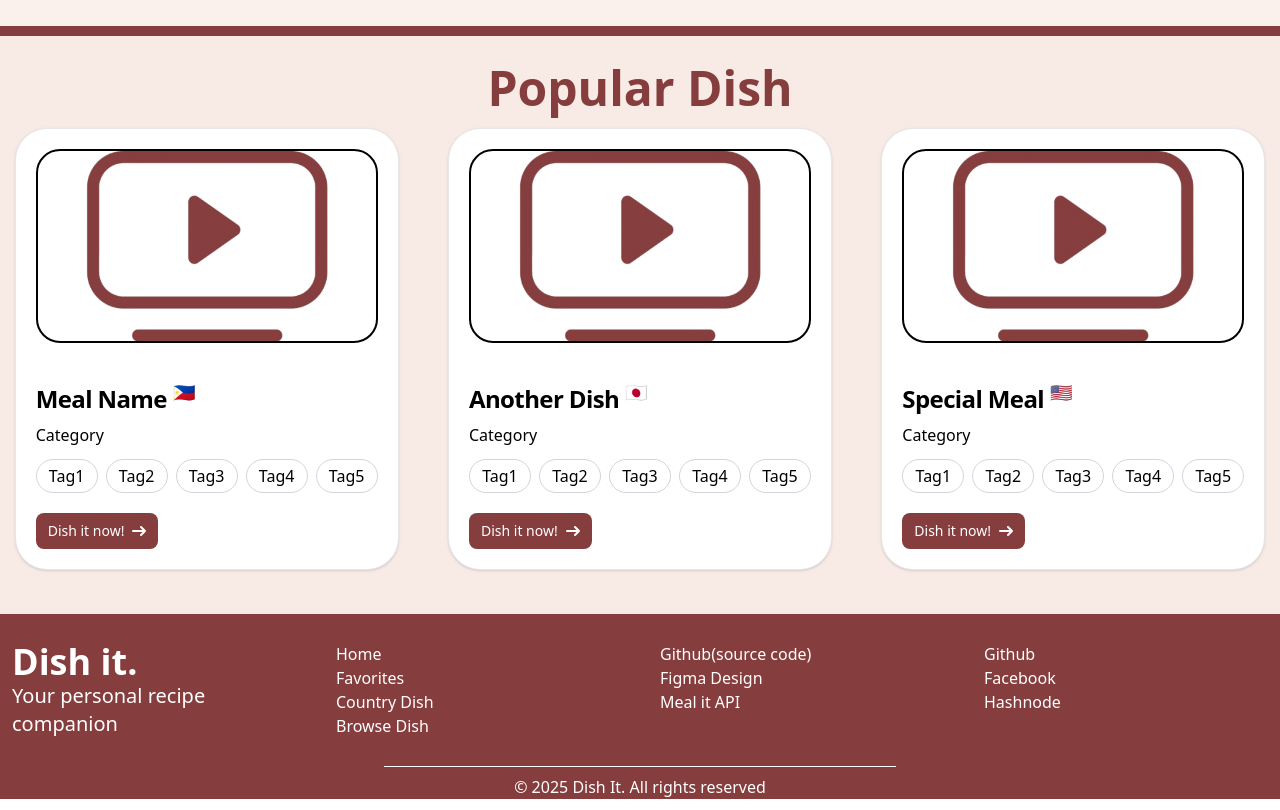
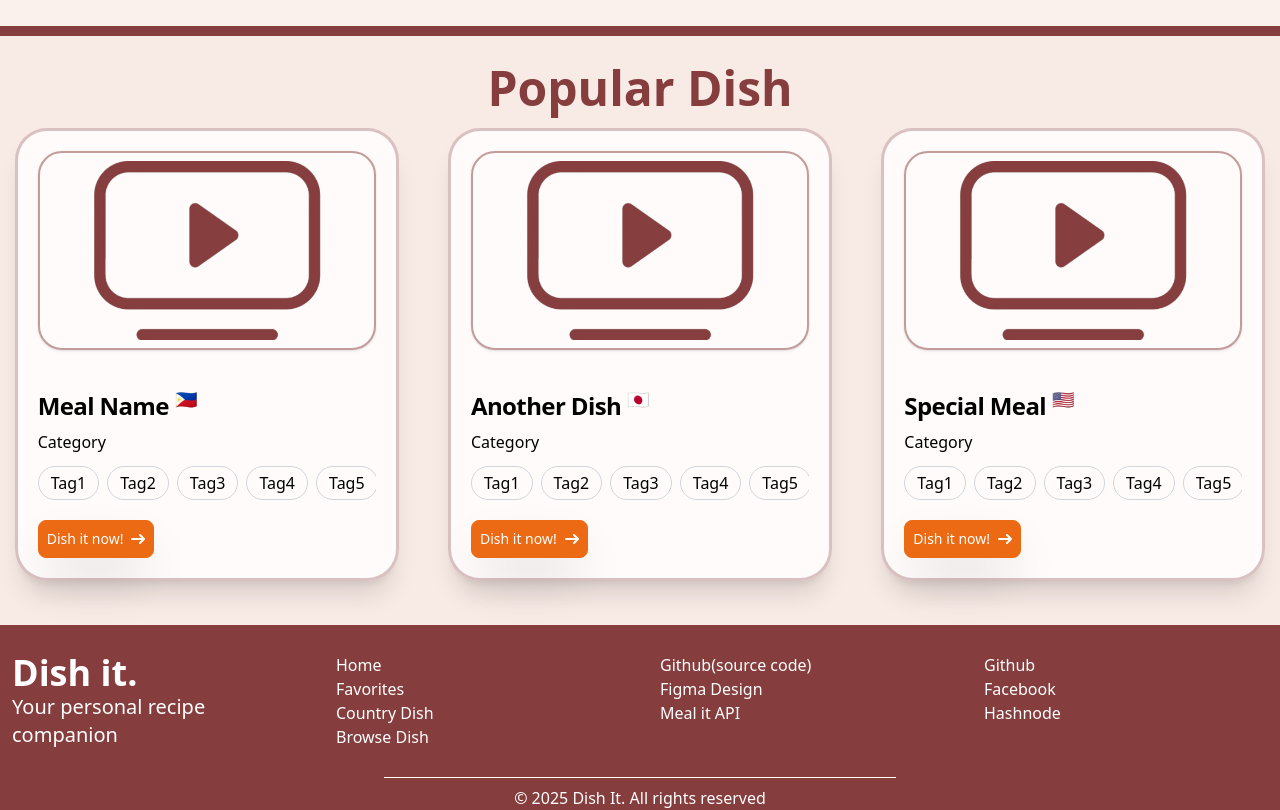
Before and after one commit to Matthew-act546/Dish-It, a React (Vite) app: page / in a window 1280 px wide. Shown: the part 1560-2370 px from the top of the page. Built offline with nearby package versions, Linux system fonts and the light colour scheme.

Commit message:
fix buttons

```diff
--- a/src/components/Home.jsx
+++ b/src/components/Home.jsx
@@ -26,7 +26,7 @@ export default function Home() {
               {/* Search Button */}
               <button
                 type="submit"
-                className="btn-accent ml-2"
+                className="btn-accent py-3 px-4  ml-2"
               >
                 <svg
                   className="w-4 h-4 mr-2"
@@ -63,7 +63,7 @@ export default function Home() {
           <br />
           <button
             type="button"
-            className="btn-accent h-[3rem]">
+            className="btn-accent py-3 px-4  h-[3rem]">
             Browse dish
           </button>
         </div>
--- a/src/components/Popular.jsx
+++ b/src/components/Popular.jsx
@@ -39,9 +39,9 @@ export default function Popular() {
             {dishes.map((dish) => (
               <div
                 key={dish.id}
-                className="max-w-sm w-full bg-white border border-gray-200 rounded-4xl shadow-sm"
+                className="max-w-sm w-full bg-white/80 backdrop-blur-sm border-primary/30 border-3 rounded-4xl shadow-xl"
               >
-                <div className="border-2 m-5 rounded-3xl overflow-hidden">
+                <div className="border-2 border-primary/50 shadow m-5 p-2 rounded-3xl overflow-hidden">
                   <a href="#">
                     <img className="rounded-t-lg w-full" src={dish.image} alt={dish.name} />
                   </a>
@@ -59,7 +59,7 @@ export default function Popular() {
                     {dish.tags.map((tag, index) => (
                       <li
                         key={index}
-                        className="border border-gray-300 px-3 py-1 rounded-4xl hover:bg-amber-900 hover:text-white text-center whitespace-nowrap"
+                        className="border border-gray-300 px-3 py-1 rounded-4xl hover:bg-accent hover:text-white text-center whitespace-nowrap"
                       >
                         {tag}
                       </li>
@@ -68,7 +68,7 @@ export default function Popular() {
 
                   <a
                     href="#"
-                    className="inline-flex items-center px-3 py-2 text-sm font-medium text-center text-white bg-primary rounded-lg hover:bg-amber-900"
+                    className="btn-accent p-2 "
                   >
                     Dish it now!
                     <svg
--- a/src/index.css
+++ b/src/index.css
@@ -2,7 +2,7 @@
 @import "tailwindcss";
 
 .btn-accent {
-  @apply inline-flex shadow-2xl items-center py-3 px-4 text-sm font-medium text-white bg-accent rounded-lg border border-accent hover:bg-accent-dark focus:ring-4 focus:outline-none focus:ring-accent
+  @apply inline-flex shadow-2xl items-center text-sm font-medium text-white bg-accent rounded-lg border border-accent hover:bg-accent-dark focus:ring-4 focus:outline-none focus:ring-accent
 }
 
 .rt-1 {
```
